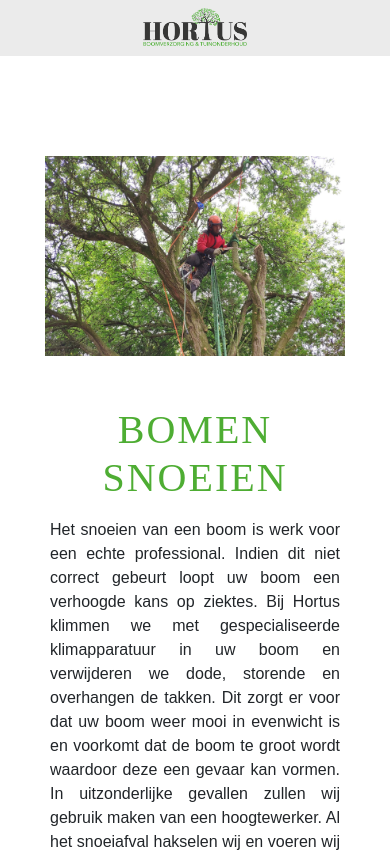
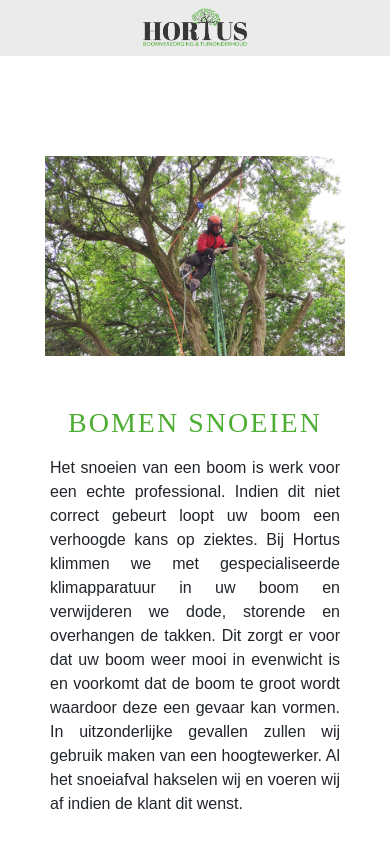
Before and after one commit to hortus-antwerpen/hortus-antwerpen.github.io, a React (Create React App) app: page / in a window 390 px wide. Shown: the top 852 px of the page. Built offline with nearby package versions, Linux system fonts and the light colour scheme.

Commit message:
adds mobile friendly titles

```diff
--- a/package.json
+++ b/package.json
@@ -2,6 +2,7 @@
   "name": "hortus-antwerpen",
   "version": "0.1.0",
   "private": true,
+  "homepage": "http://www.hortus-antwerpen.be",
   "dependencies": {
     "@fortawesome/fontawesome-svg-core": "^1.2.25",
     "@fortawesome/free-brands-svg-icons": "^5.11.2",
@@ -9,6 +10,7 @@
     "@fortawesome/react-fontawesome": "^0.1.5",
     "bootstrap": "^4.3.1",
     "final-form": "^4.18.5",
+    "gh-pages": "^2.1.1",
     "react": "^16.9.0",
     "react-bootstrap": "^1.0.0-beta.14",
     "react-dom": "^16.9.0",
@@ -20,6 +22,8 @@
     "save": "^2.4.0"
   },
   "scripts": {
+    "predeploy": "npm run build",
+    "deploy": "gh-pages -b master -d build",
     "start": "react-scripts start",
     "build": "react-scripts build",
     "test": "react-scripts test",
--- a/src/App.css
+++ b/src/App.css
@@ -158,6 +158,12 @@ h1 {
 
 .txt {
   text-align: justify;
+}
+
+@media only screen and (max-width: 1024px) {
+  .title {
+    font-size: 28px;
+  }
 }
 /* -------------------------------- */
 
@@ -327,7 +333,7 @@ h1 {
 
   .socials {
     flex-direction: column;
-    height: 200px;
+    height: 100px;
     align-items: center;
   }
 }
```
Also changed, not shown: 1 other file (tests, documents, lock files or other folders).
